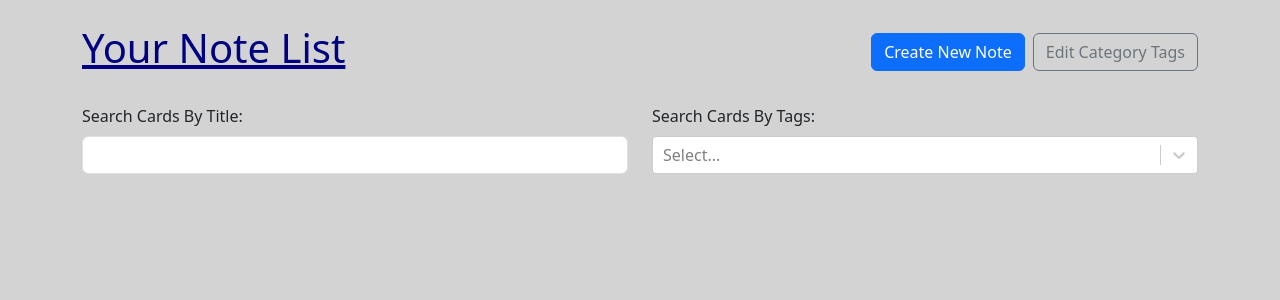
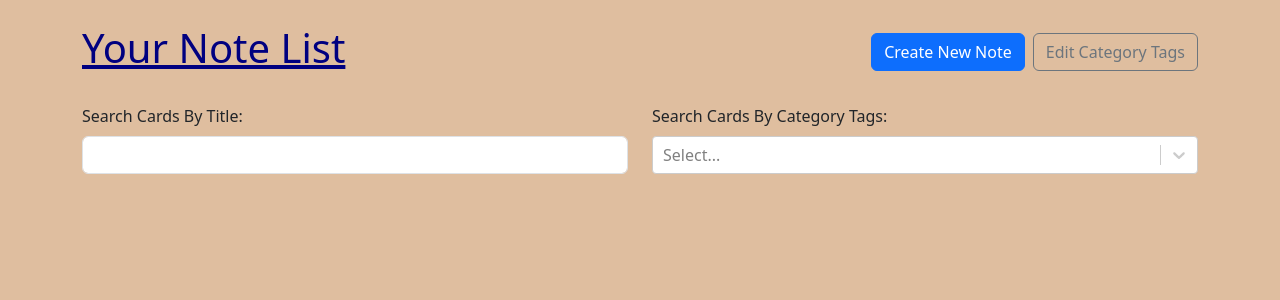
Before and after one commit to pageler/note-taking_categorized_library, a React (Create React App) app in the folder frontend/: page /list in a window 1280 px wide. Shown: the top 300 px of the page. Built offline with nearby package versions, Linux system fonts and the light colour scheme.

Commit message:
Aesthetic improvements

```diff
--- a/frontend/public/index.html
+++ b/frontend/public/index.html
@@ -25,7 +25,7 @@
       Learn how to configure a non-root public URL by running `npm run build`.
     -->
 
-        <body style="background-color: lightgrey"></body>
+        <body style="background-color: #dfbe9f"></body>
         <link rel="preconnect" href="https://fonts.googleapis.com" />
         <link rel="preconnect" href="https://fonts.gstatic.com" crossorigin />
         <link
--- a/frontend/src/App.tsx
+++ b/frontend/src/App.tsx
@@ -57,9 +57,11 @@ function App() {
     }
 
     function onDeleteNote(id: string) {
-        setNotes((prevNotes) => {
-            return prevNotes.filter((note) => note.id !== id);
-        });
+        if (window.confirm("'Delete Note' cannot be undone, are you sure?")) {
+            setNotes((prevNotes) => {
+                return prevNotes.filter((note) => note.id !== id);
+            });
+        }
     }
 
     function onUpdateNote(id: string, { tags, ...data }: NoteData) {
--- a/frontend/src/components/NoteForm.tsx
+++ b/frontend/src/components/NoteForm.tsx
@@ -33,7 +33,7 @@ export const NoteForm = ({
             tags: selectedTags,
         });
 
-        navigate("/list");
+        navigate(-1);
     }
 
     return (
@@ -53,7 +53,7 @@ export const NoteForm = ({
 
                     <Col>
                         <Form.Group controlId="tags">
-                            <Form.Label>Tags</Form.Label>
+                            <Form.Label>Category Tags</Form.Label>
                             <CreatableReactSelect
                                 isMulti
                                 onCreateOption={(label) => {
--- a/frontend/src/pages/NoteList.tsx
+++ b/frontend/src/pages/NoteList.tsx
@@ -97,7 +97,9 @@ export const NoteList = ({
                     </Col>
                     <Col>
                         <Form.Group controlId="tags">
-                            <Form.Label>Search Cards By Tags:</Form.Label>
+                            <Form.Label>
+                                Search Cards By Category Tags:
+                            </Form.Label>
                             <ReactSelect
                                 isMulti
                                 options={availableTags.map((tag) => {
@@ -172,6 +174,8 @@ function NoteCard({ id, title, tags }: SimplifiedNote) {
                         </Stack>
                     )}
                 </Stack>
+
+                <footer className="blockquote-footer">Created On - date</footer>
             </Card.Body>
         </Card>
     );
```
